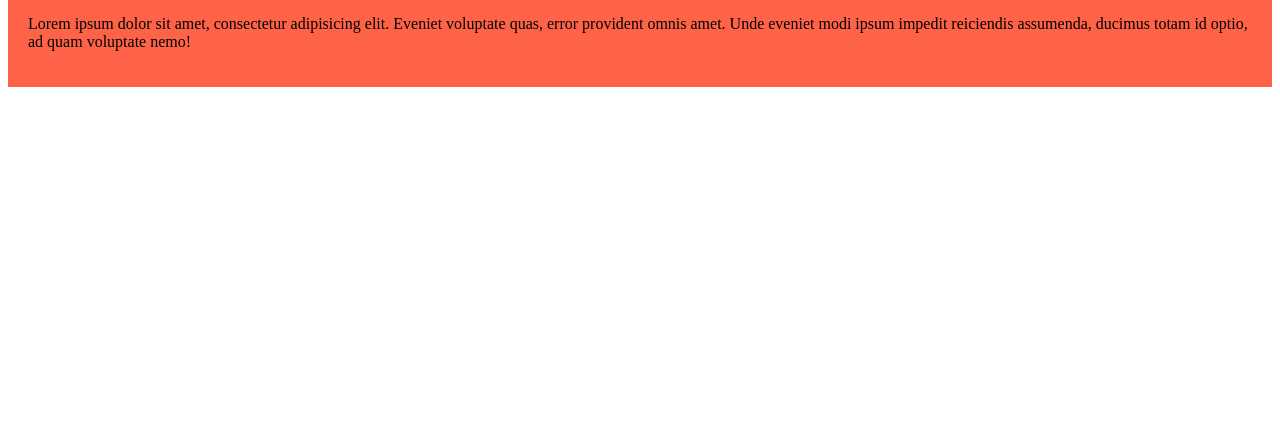
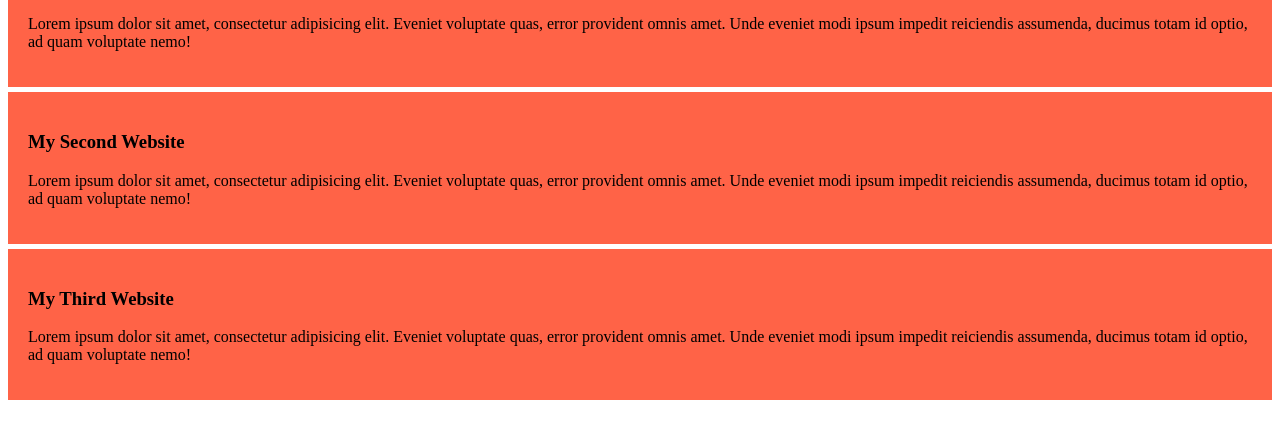
Before and after one commit to rahulhasanminhaj/My-Frist-Website, a plain HTML site: page index.html in a window 1280 px wide. Shown: the part 72-510 px from the top of the page. Drawn offline with Linux system fonts and the light colour scheme.

Commit message:
added the first 2nd and 3rd bolg

```diff
--- a/Style/bolg.css
+++ b/Style/bolg.css
@@ -1,4 +1,5 @@
 div{
 background-color: tomato;
 padding: 20px;
+margin-bottom: 5px;
 }
--- a/index.html
+++ b/index.html
@@ -13,6 +13,18 @@
 
 
     </div>
+    <div>
+    <h3> My Second Website </h3>
+    <p>Lorem ipsum dolor sit amet, consectetur adipisicing elit. Eveniet voluptate quas, error provident omnis amet. Unde eveniet modi ipsum impedit reiciendis assumenda, ducimus totam id optio, ad quam voluptate nemo!</p>
+
+
+    </div>
+    <div>
+    <h3> My Third Website </h3>
+    <p>Lorem ipsum dolor sit amet, consectetur adipisicing elit. Eveniet voluptate quas, error provident omnis amet. Unde eveniet modi ipsum impedit reiciendis assumenda, ducimus totam id optio, ad quam voluptate nemo!</p>
+
+
+    </div>
 
 </body>
 </html>
```
